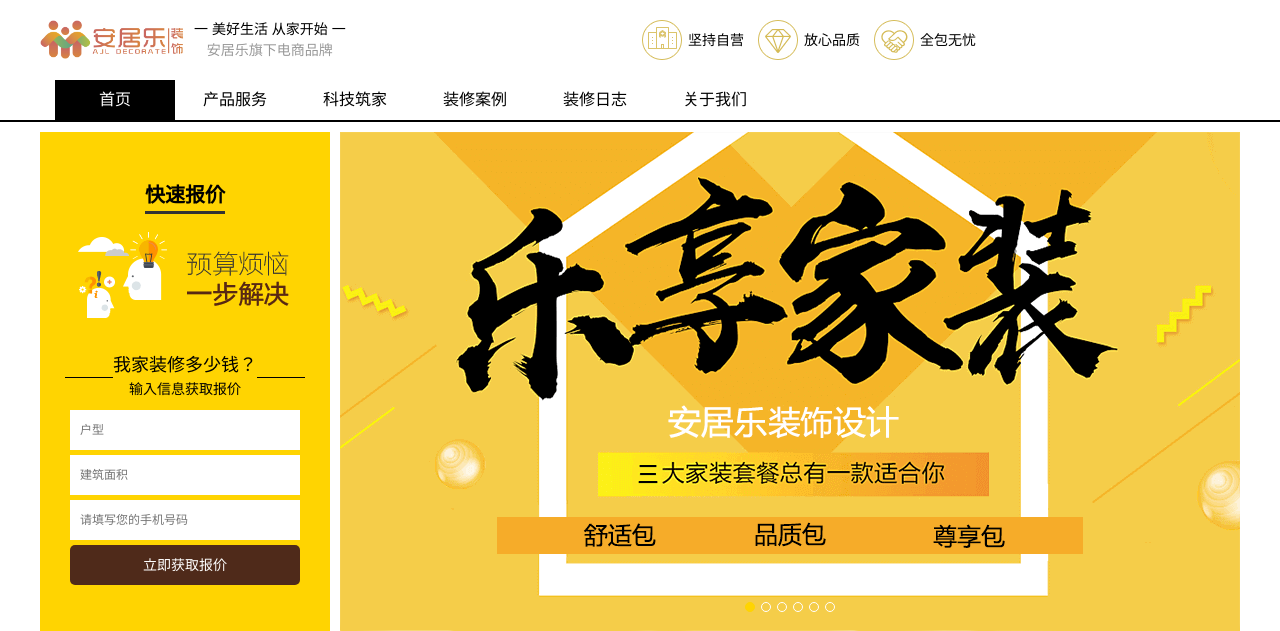
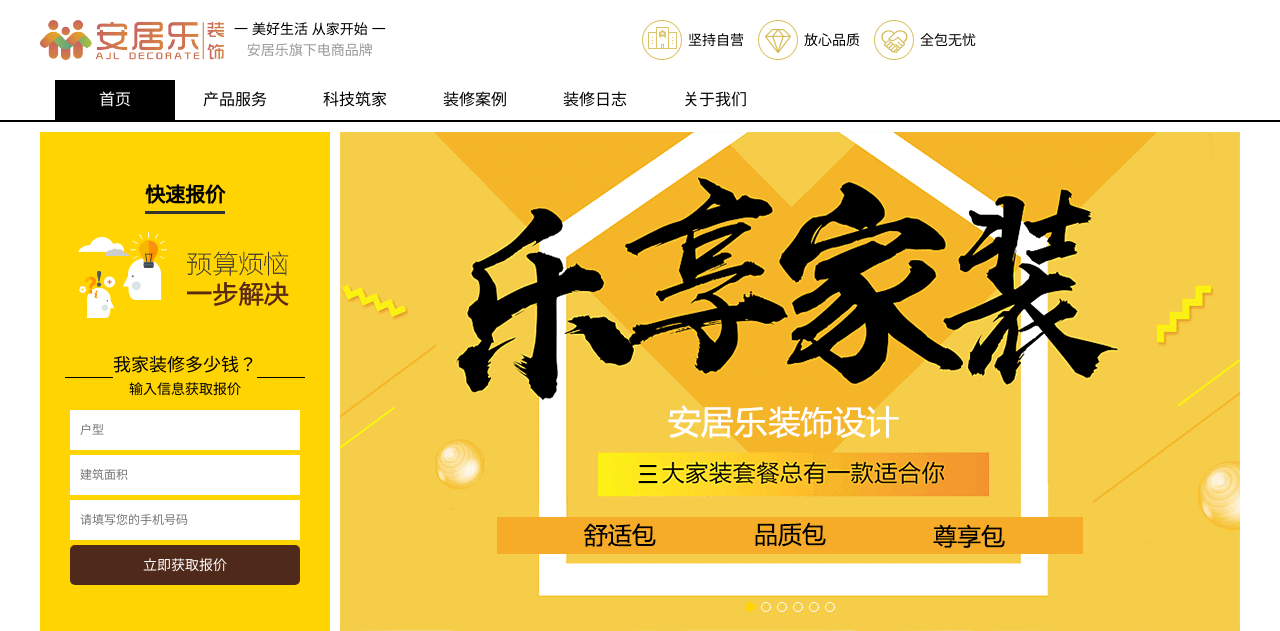
Before and after one commit to foresttiger/AJL-web, a PHP site: page / in a window 1280 px wide. Shown: the top 631 px of the page. Run offline with PHP 8.4, Linux system fonts and the light colour scheme; style sheets or scripts are compiled from the project's sources.

Commit message:
no message

```diff
--- a/css/global.scss
+++ b/css/global.scss
@@ -141,13 +141,13 @@ button.navbar-toggle {
             align-items: center;
             text-align: center;
             .l_img {
-                width: 144px;
+                width: 184px;
                 height: 40px;
                 background: url(../images/logo.png) no-repeat; // background-image: $backgroundImg;
                 // background-repeat: no-repeat;
                 // background-position: -347px -124px;
                 margin-right: 10px;
-                background-size: 144px;
+                background-size: 184px;
             }
             .l_o {
                 color: #999;
--- a/index.html
+++ b/index.html
@@ -329,7 +329,7 @@
             </ul>
         </div>
         <div class="f_extra">
-            <p>苏ICP备15059355号-1 © 2018 gxajl.com 安居乐版权所有</p>
+            <p>桂ICP备18000497号-1 © 2018 gxajl.com 安居乐版权所有</p>
             <p>广西安居乐装饰设计工程有限公司</p>
         </div>
     </footer>
```
Also changed, not shown: css/global.css, images/logo.ico, images/logo.png, images/logo0.png (deleted), images/logo2.ico (added), images/logo2.png (deleted), images/logo3.png (added).
